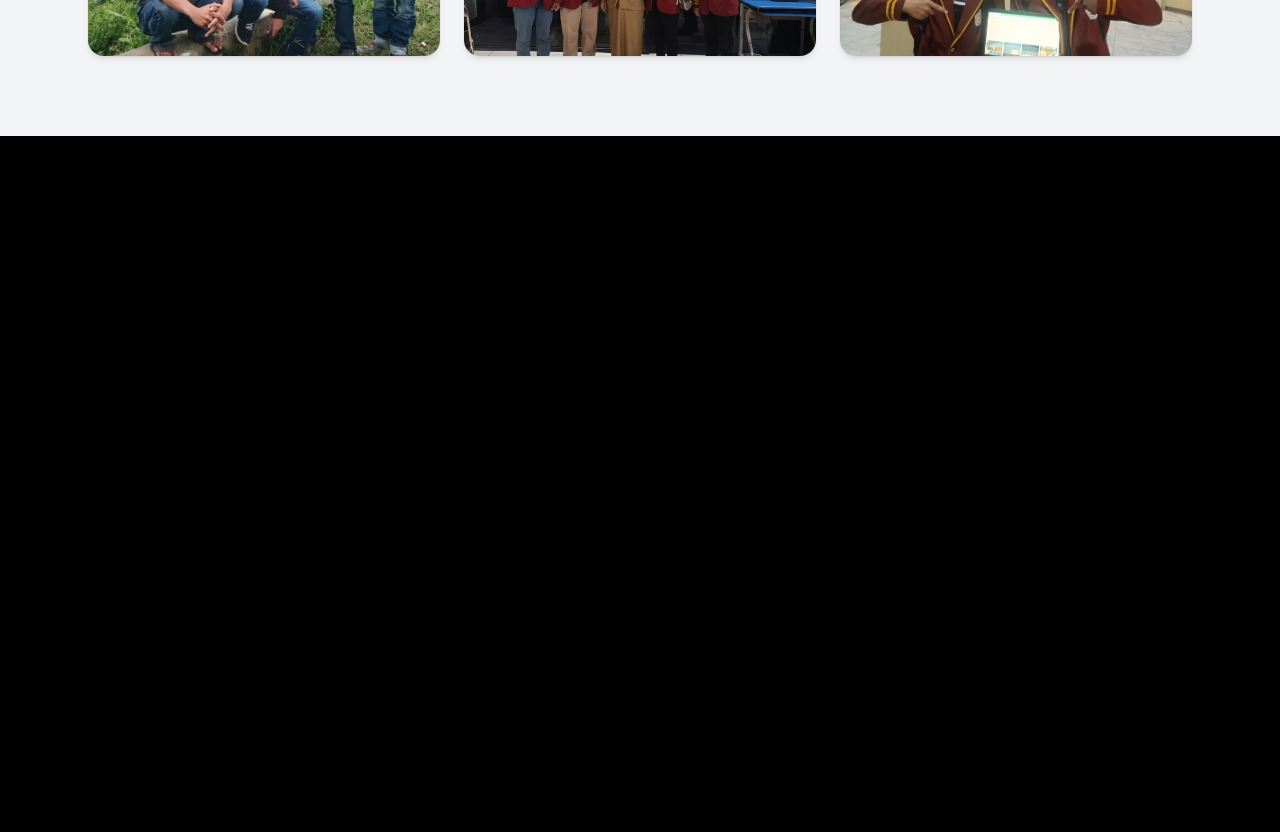
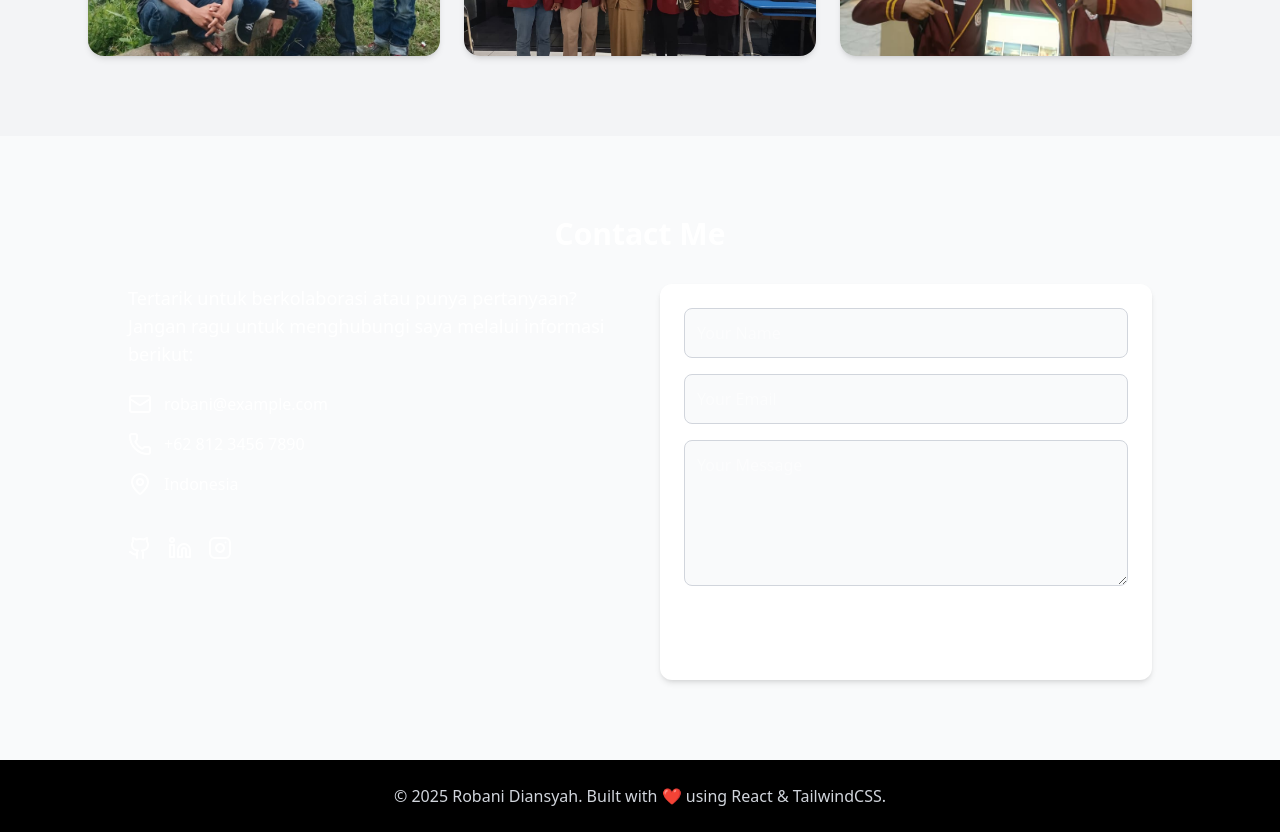
Before and after one commit to KiyayD10/PORTOFOLIO, a React (Vite) app: page / in a window 1280 px wide. Shown: the part 3320-4152 px from the top of the page. Before the commit the page ends 3456 px from the top, so only its background shows below. Built offline with nearby package versions, Linux system fonts and the light colour scheme.

Commit message:
feat: menambahkan komponen Contact dan Footer ke dalam App.tsx

```diff
--- a/src/App.tsx
+++ b/src/App.tsx
@@ -4,6 +4,8 @@ import "./index.css";
 import About from './components/About';
 import Skills from './components/Skills';
 import Gallery from './components/Gallery';
+import Contact from './components/Contact';
+import Footer from './components/Footer';
 
 
 function App() {
@@ -14,6 +16,8 @@ function App() {
       <About />
       <Skills />
       <Gallery />
+      <Contact />
+      <Footer />
     </div>
   );
 }
```
